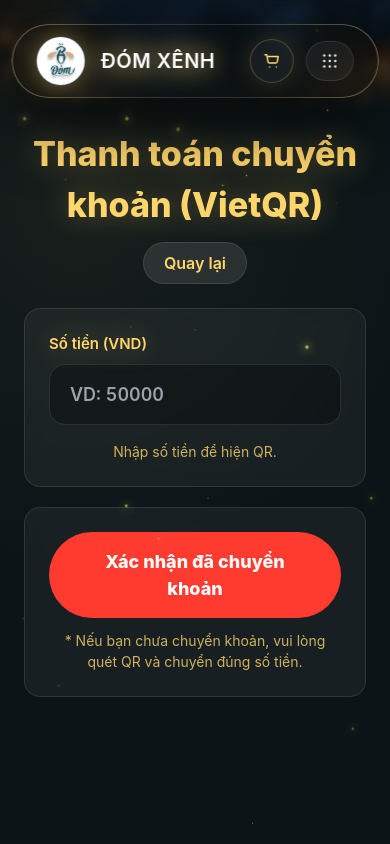
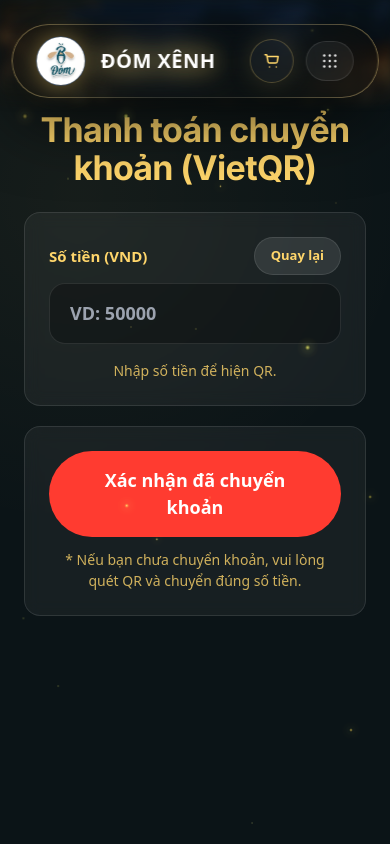
Before and after one commit to domxenh/domxenh.io.vn, a Next.js app: page /checkout in a window 390 px wide. Shown: the top 844 px of the page. Built offline with nearby package versions, Linux system fonts and the light colour scheme.

Commit message:
update v1.4.8

```diff
--- a/app/api/gsheet/route.ts
+++ /dev/null
@@ -1,38 +0,0 @@
-// app/api/gsheet/route.ts
-export const runtime = "nodejs"
-export const dynamic = "force-dynamic"
-
-function bad(status: number, msg: string) {
-  return new Response(msg, { status })
-}
-
-export async function POST(req: Request) {
-  const webhook = process.env.GOOGLE_SHEETS_WEBHOOK_URL
-  const secret = process.env.GSHEET_SECRET
-
-  if (!webhook) return bad(500, "Missing GOOGLE_SHEETS_WEBHOOK_URL")
-  if (!secret) return bad(500, "Missing GSHEET_SECRET")
-
-  // Chỉ cho server gọi (nếu muốn dùng): yêu cầu header secret
-  const s = req.headers.get("x-domxenh-secret")
-  if (s !== secret) return bad(401, "Unauthorized")
-
-  const raw = await req.text()
-  if (raw.length > 20_000) return bad(413, "Payload too large")
-
-  let body: any
-  try {
-    body = JSON.parse(raw)
-  } catch {
-    return bad(400, "Invalid JSON")
-  }
-
-  const res = await fetch(webhook, {
-    method: "POST",
-    headers: { "Content-Type": "application/json" },
-    body: JSON.stringify(body),
-    cache: "no-store",
-  })
-  const text = await res.text().catch(() => "")
-  return new Response(text || "OK", { status: res.status })
-}
--- a/app/checkout/CheckoutClient.tsx
+++ b/app/checkout/CheckoutClient.tsx
@@ -3,14 +3,13 @@
 
 /**
  * TÓM TẮT (VN):
- * - Trang VietQR nhận query ?amount=...
- * - CHỈNH:
- *   + Hỗ trợ ?mode=deposit để hiển thị đặt cọc 50k.
- *   + Thêm nút "Tôi đã chuyển cọc" => gửi eventType=deposit_confirm lên Sheet.
- *   + Vẫn giữ flow chuyển khoản toàn bộ (mode thường) có nút "Xác nhận đã chuyển khoản".
+ * - Title VietQR dùng font Apple-like (dx-title-apple) để chữ Việt đẹp, không lỗi dấu.
+ * - Nút "Quay lại" chuyển xuống cùng hàng với "Số tiền (VND)" (render trong VietQR).
+ * - Không thay logic thanh toán/confirm; chỉ chỉnh UI.
  *
  * NƠI CHỈNH:
- * - Thêm confirmDepositPaid() + UI Apple modal cảm ơn trong mode=deposit
+ * - <h1> đổi class sang dx-title-apple + bỏ glow nặng
+ * - <VietQR /> truyền onBack
  */
 
 import { useMemo, useState } from "react"
@@ -53,7 +52,9 @@
   const k = "domxenh_orderid_v1"
   const old = localStorage.getItem(k)
   if (old) return old
-  const id = (crypto?.randomUUID?.() || `oid_${Date.now()}_${Math.random().toString(16).slice(2)}`)
+  const id =
+    (crypto?.randomUUID?.() ||
+      `oid_${Date.now()}_${Math.random().toString(16).slice(2)}`) as string
   localStorage.setItem(k, id)
   return id
 }
@@ -65,22 +66,18 @@
 
   const mode = useMemo(() => (sp.get("mode") || "").trim(), [sp])
   const isDeposit = mode === "deposit"
+  const totalAmount = useMemo(() => toInt(sp.get("total") || "0"), [sp])
 
-  // (optional) totalAmount đính kèm nếu bạn muốn hiển thị/ghi sheet
-  const totalAmount = useMemo(() => toInt(sp.get("total") || "0"), [sp])
+  const [depositConfirmSending, setDepositConfirmSending] = useState(false)
+  const [depositConfirmError, setDepositConfirmError] = useState("")
+  const [depositThanks, setDepositThanks] = useState(false)
 
   const [isSending, setIsSending] = useState(false)
   const [showThanks, setShowThanks] = useState(false)
   const [sendError, setSendError] = useState<string>("")
 
-  // ✅ CHỈNH: confirm cọc
-  const [depositConfirmSending, setDepositConfirmSending] = useState(false)
-  const [depositConfirmError, setDepositConfirmError] = useState("")
-  const [depositThanks, setDepositThanks] = useState(false)
-
   async function confirmTransfer() {
     setSendError("")
-
     const now = Date.now()
     const last = Number(localStorage.getItem(LAST_SENT_KEY) || 0)
     if (now - last < 60_000) {
@@ -121,12 +118,10 @@
         headers: { "Content-Type": "application/json" },
         body: JSON.stringify(payload),
       })
-
       if (!res.ok) {
         const t = await res.text().catch(() => "")
         throw new Error(t || `Lỗi gửi dữ liệu (${res.status})`)
       }
-
       setShowThanks(true)
     } catch (e: any) {
       setSendError(e?.message || "Gửi dữ liệu thất bại")
@@ -135,10 +130,8 @@
     }
   }
 
-  // ✅ CHỈNH: khách bấm "Tôi đã chuyển cọc" => gửi eventType=deposit_confirm
   async function confirmDepositPaid() {
     setDepositConfirmError("")
-
     const now = Date.now()
     const last = Number(localStorage.getItem(LAST_SENT_KEY) || 0)
     if (now - last < 60_000) {
@@ -160,7 +153,7 @@
 
     const payload = {
       orderId,
-      eventType: "deposit_confirm", // ✅ CHỈNH
+      eventType: "deposit_confirm",
       paymentMethod: "cod_deposit",
       amount: 50000,
       totalAmount: totalAmount > 0 ? totalAmount : undefined,
@@ -180,12 +173,10 @@
         headers: { "Content-Type": "application/json" },
         body: JSON.stringify(payload),
       })
-
       if (!res.ok && res.status !== 409) {
         const t = await res.text().catch(() => "")
         throw new Error(t || `Lỗi gửi dữ liệu (${res.status})`)
       }
-
       setDepositThanks(true)
     } catch (e: any) {
       setDepositConfirmError(e?.message || "Gửi xác nhận cọc thất bại")
@@ -195,23 +186,17 @@
   }
 
   return (
-    <main className="max-w-4xl mx-auto px-6 pt-32 pb-28">
-      <div className="grid place-items-center text-center gap-3">
-        <h1 className="text-[34px] font-extrabold text-[#FFD66B] drop-shadow-[0_0_14px_rgba(255,214,107,0.35)]">
+    <main className="max-w-4xl mx-auto px-6 pt-28 pb-28">
+      <div className="grid place-items-center text-center gap-2">
+        {/* ✅ CHỈNH: đúng vibe Apple, chữ Việt nét */}
+        <h1 className="dx-title-apple text-[34px] text-[#FFD66B]">
           {isDeposit ? "Đặt cọc 50.000đ (VietQR)" : "Thanh toán chuyển khoản (VietQR)"}
         </h1>
-
-        <button
-          type="button"
-          onClick={() => router.back()}
-          className="rounded-full px-5 py-2 font-semibold text-[#FFD66B] bg-white/10 border border-white/10 active:opacity-80"
-        >
-          Quay lại
-        </button>
       </div>
 
       <div className="mt-6 rounded-2xl border border-white/10 bg-white/5 backdrop-blur px-6 py-6">
-        <VietQR initialAmount={amount} />
+        {/* ✅ CHỈNH: nút Quay lại nằm cùng hàng với Số tiền (VND) */}
+        <VietQR initialAmount={amount} onBack={() => router.back()} />
       </div>
 
       {isDeposit ? (
@@ -235,7 +220,6 @@
               Quay về Thanh toán
             </button>
 
-            {/* ✅ CHỈNH: nút xác nhận cọc */}
             <button
               type="button"
               onClick={confirmDepositPaid}
@@ -267,13 +251,10 @@
             * Nếu bạn chưa chuyển khoản, vui lòng quét QR và chuyển đúng số tiền.
           </div>
 
-          {sendError ? (
-            <div className="text-[#FF6B5E] text-sm font-semibold">Lỗi: {sendError}</div>
-          ) : null}
+          {sendError ? <div className="text-[#FF6B5E] text-sm font-semibold">Lỗi: {sendError}</div> : null}
         </div>
       )}
 
-      {/* Apple modal thanks (bank) */}
       {showThanks ? (
         <div className="fixed inset-0 z-[80] bg-black/50 backdrop-blur-sm grid place-items-center px-4">
           <div className="w-full max-w-[420px] rounded-[28px] border border-white/10 bg-[#0b0f12]/90 shadow-[0_30px_90px_rgba(0,0,0,0.6)] px-6 py-6 text-center">
@@ -281,9 +262,7 @@
               <span aria-hidden className="text-[#34C759] text-2xl">✓</span>
             </div>
 
-            <div className="mt-4 text-[#FFD66B] text-[22px] font-extrabold">
-              Cảm ơn bạn đã đặt hàng!
-            </div>
+            <div className="mt-4 text-[#FFD66B] text-[22px] font-extrabold">Cảm ơn bạn đã đặt hàng!</div>
             <div className="mt-2 text-white/70 text-[14px] leading-6">
               Shop đã nhận xác nhận chuyển khoản của bạn.
               <br />
@@ -313,7 +292,6 @@
         </div>
       ) : null}
 
-      {/* ✅ CHỈNH: Apple modal thanks (deposit confirm) */}
       {depositThanks ? (
         <div className="fixed inset-0 z-[85] bg-black/50 backdrop-blur-sm grid place-items-center px-4">
           <div className="w-full max-w-[420px] rounded-[28px] border border-white/10 bg-[#0b0f12]/90 shadow-[0_30px_90px_rgba(0,0,0,0.6)] px-6 py-6 text-center">
@@ -321,9 +299,7 @@
               <span aria-hidden className="text-[#34C759] text-2xl">✓</span>
             </div>
 
-            <div className="mt-4 text-[#FFD66B] text-[22px] font-extrabold">
-              Shop đã nhận xác nhận cọc!
-            </div>
+            <div className="mt-4 text-[#FFD66B] text-[22px] font-extrabold">Shop đã nhận xác nhận cọc!</div>
             <div className="mt-2 text-white/70 text-[14px] leading-6">
               Shop sẽ kiểm tra giao dịch và đi đơn sớm nhất.
               <br />
--- a/app/globals.css
+++ b/app/globals.css
@@ -1,10 +1,14 @@
-/* Code 4 - app/globals.css
+/* app/globals.css
 TÓM TẮT (VN):
-- Giữ nguyên Dark Luxury palette + hover glow cũ.
-- Thêm:
-  + .apple-folder: khung danh mục kiểu folder iOS (glass blur, bo tròn, có chiều sâu).
-  + .badge-sale: banner SALE (đỏ/cam kiểu Apple).
-  + Tối ưu nhẹ .product-card khi nằm trong .apple-folder.
+- Giữ nền Dark Luxury + các class hiện có.
+- CHỈNH: Typography kiểu Apple, chữ Việt đẹp:
+  + Tạo font stack: ưu tiên SF Pro (iOS/macOS), fallback Inter/Be Vietnam Pro.
+  + Thêm .dx-title-apple dùng cho heading (giảm glow, tracking Apple, nét chữ rõ).
+  + Không phá layout/tính năng cũ.
+
+NƠI CHỈNH:
+- Khối :root --font-sans
+- Khối .dx-title-apple (dùng cho title VietQR)
 */
 
 /* stylelint-disable-next-line at-rule-no-unknown */
@@ -14,121 +18,88 @@
 /* stylelint-disable-next-line at-rule-no-unknown */
 @tailwind utilities;
 
-/*
-====================================================
-CODE: DARK LUXURY – ĐÓM XÊNH OFFICIAL PALETTE
-====================================================
-*/
-
-/* ===== BACKGROUND CHÍNH ===== */
-
-/* HERO GLOW LIGHT EFFECT */
-.hero-glow {
-  background: radial-gradient(
-    circle at 50% 30%,
-    rgba(255, 214, 107, 0.08),
-    transparent 50%
-  );
+/* ===== FONT STACK (Apple-like + VN) ===== */
+/* ✅ CHỈNH: dùng biến font từ next/font (layout.tsx đã set --font-inter --font-bevn) */
+:root{
+  --font-sans: ui-sans-serif, system-ui, -apple-system, BlinkMacSystemFont,
+    "SF Pro Display","SF Pro Text",
+    var(--font-inter), var(--font-bevn),
+    "Segoe UI", Roboto, Helvetica, Arial,
+    "Apple Color Emoji","Segoe UI Emoji";
 }
 
-body {
-  background: radial-gradient(
-      circle at 20% 20%,
-      rgba(255, 214, 107, 0.05),
-      transparent 40%
-    ),
+html{
+  font-family: var(--font-sans);
+  -webkit-font-smoothing: antialiased;
+  -moz-osx-font-smoothing: grayscale;
+  text-rendering: optimizeLegibility;
+}
+
+*{ box-sizing: border-box; }
+
+html, body{
+  width: 100%;
+  max-width: 100%;
+  overflow-x: hidden;
+}
+
+body{
+  background:
+    radial-gradient(circle at 20% 20%, rgba(255, 214, 107, 0.05), transparent 40%),
     #0B1417;
-
   color: #FFFFFF;
-  font-family: -apple-system, BlinkMacSystemFont, "SF Pro Display", sans-serif;
+  font-family: var(--font-sans);
 }
 
 /* ===== SECTION XEN KẼ ===== */
-
-.section-dark {
+.section-dark{
   background: #0B1417;
   padding: 100px 0;
 }
-
-.section-alt {
+.section-alt{
   background: #0F1F23;
   padding: 100px 0;
 }
 
 /* ===== CARD SẢN PHẨM ===== */
-
-.product-card {
-  background: #13262B;
-  border: 1px solid rgba(255, 255, 255, 0.05);
-  border-radius: 20px;
-  padding: 28px;
-  transition: all 0.4s ease;
-  box-shadow: 0 25px 60px rgba(0, 0, 0, 0.5);
+.product-card{
+  position: relative;
+  background: linear-gradient(180deg, rgba(255,255,255,0.06), rgba(255,255,255,0.03));
+  border: 1px solid rgba(255, 214, 107, 0.15);
+  border-radius: 22px;
+  overflow: hidden;
+  box-shadow: 0 10px 28px rgba(0,0,0,0.35);
+  transition: transform 180ms ease, box-shadow 180ms ease, border-color 180ms ease;
+}
+.product-card:hover{
+  transform: translateY(-2px);
+  border-color: rgba(255, 214, 107, 0.35);
+  box-shadow: 0 14px 36px rgba(0,0,0,0.48);
+}
+@media (prefers-reduced-motion: reduce){
+  .product-card, .product-card:hover{
+    transition: none;
+    transform: none;
+  }
 }
 
-.product-card:hover {
-  box-shadow: 0 0 30px rgba(255, 214, 107, 0.25),
-    0 25px 60px rgba(0, 0, 0, 0.6);
-  transform: translateY(-6px);
+/* ===== BADGE SALE / HOT ===== */
+.badge-sale{
+  position: absolute;
+  left: 10px;
+  bottom: 10px;
+  padding: 6px 10px;
+  border-radius: 999px;
+  background: linear-gradient(135deg, #ff3b30, #ff9500);
+  color: #fff;
+  font-weight: 700;
+  font-size: 12px;
+  letter-spacing: 0.02em;
+  box-shadow: 0 10px 18px rgba(0,0,0,0.35);
+  z-index: 2;
 }
 
-/* ===== IMAGE GLOW ===== */
-
-.product-card img {
-  transition: all 0.4s ease;
-}
-
-.product-card img:hover {
-  filter: drop-shadow(0 0 15px rgba(255, 214, 107, 0.4));
-}
-
-/* ===== TEXT SYSTEM ===== */
-
-.heading {
-  color: #FFFFFF;
-}
-
-.text-sub {
-  color: #A8C0C4;
-}
-
-.text-muted {
-  color: #6E8B8D;
-}
-
-.price {
-  color: #FFD66B;
-  font-weight: 600;
-}
-
-/* ===== BUTTON BRAND ===== */
-
-.btn-brand {
-  background: linear-gradient(135deg, #0F5C63, #1B7F6A);
-  color: white;
-  padding: 12px 26px;
-  border-radius: 999px;
-
-  /* ✅ CHỈNH: khôi phục “khung” nút Chi Tiết như bản cũ (viền + chiều sâu) */
-  border: 1px solid rgba(255, 214, 107, 0.35);
-  box-shadow:
-    0 10px 22px rgba(0, 0, 0, 0.35),
-    inset 0 0 0 1px rgba(255, 255, 255, 0.08);
-
-  transition: all 0.3s ease;
-}
-
-.btn-brand:hover {
-  opacity: 0.9;
-  transform: translateY(-2px);
-
-  /* ✅ CHỈNH: hover rõ khung hơn */
-  border-color: rgba(255, 214, 107, 0.55);
-}
-
-/* ===== BADGE HOT ===== */
-
-.badge-hot {
+.badge-hot{
   background: #F4C430;
   color: #0B1417;
   padding: 4px 10px;
@@ -136,156 +107,61 @@
   border-radius: 999px;
 }
 
-/* ===== BADGE SALE (mới) ===== */
-
-.badge-sale {
-  background: linear-gradient(135deg, #FF3B30, #FF9500);
-  color: #FFFFFF;
-  padding: 4px 10px;
-  font-size: 12px;
-  border-radius: 999px;
-  box-shadow: 0 0 18px rgba(255, 59, 48, 0.35);
+/* ===== APPLE FOLDER ===== */
+.apple-folder{
+  position: relative;
+  border-radius: 26px;
+  border: 1px solid rgba(255, 214, 107, 0.18);
+  background: rgba(255,255,255,0.05);
+  backdrop-filter: blur(10px);
+  -webkit-backdrop-filter: blur(10px);
+  box-shadow: 0 18px 45px rgba(0,0,0,0.35);
+  overflow: hidden;
+}
+@media (max-width: 768px){
+  .apple-folder{ backdrop-filter: none; }
 }
 
-/* ===== APPLE FOLDER CONTAINER (mới) =====
-   - Dùng cho 3 danh mục trên trang chủ
-   - Vibe giống folder iOS: bo tròn, glass blur, có chiều sâu
-*/
-
-.apple-folder {
-  background:
-    radial-gradient(circle at 50% 0%, rgba(255, 214, 107, 0.12), transparent 55%),
-    rgba(255, 255, 255, 0.06);
-
-  backdrop-filter: blur(26px);
-  border: 1px solid rgba(255, 255, 255, 0.14);
-  border-radius: 44px;
-  padding: 32px;
-
+/* ===== BUTTON BRAND ===== */
+.btn-brand{
+  background: linear-gradient(135deg, #0F5C63, #1B7F6A);
+  color: white;
+  padding: 12px 26px;
+  border-radius: 999px;
+  border: 1px solid rgba(255, 214, 107, 0.35);
   box-shadow:
-    0 60px 160px rgba(0, 0, 0, 0.75),
-    inset 0 1px 0 rgba(255, 255, 255, 0.08);
+    0 10px 22px rgba(0,0,0,0.35),
+    inset 0 0 0 1px rgba(255,255,255,0.08);
+  transition: all 0.3s ease;
+}
+.btn-brand:hover{
+  opacity: 0.9;
+  transform: translateY(-2px);
+  border-color: rgba(255, 214, 107, 0.55);
 }
 
-/* Nhẹ tay hơn cho card khi nằm trong folder để giống iOS grid */
-/* FIX: giảm khoảng trống đáy card trong folder */
-.apple-folder .product-card {
-  border-radius: 28px;
+/* ===== MISC ===== */
+a{ color: inherit; text-decoration: none; }
+img{ display:block; max-width:100%; height:auto; }
+html{ -webkit-text-size-adjust: 100%; }
 
-  /* CHỈNH Ở ĐÂY:
-     - top/right/left giữ 22px
-     - bottom giảm còn 12px để không bị “độn” dưới nút
-  */
-  padding: 22px 22px 12px 22px;
-}
+/* ===== APPLE TYPO (FIX title VietQR + chữ Việt đẹp) =====
+   ✅ CHỈNH: đúng vibe Apple:
+   - Ưu tiên Inter (Apple-like) + fallback BeVN
+   - Weight 700, tracking âm nhẹ, line-height gọn
+   - Bỏ glow nặng để chữ sắc và sang
+*/
+.dx-title-apple{
+  font-family: var(--font-inter), var(--font-bevn),
+    ui-sans-serif, system-ui, -apple-system, BlinkMacSystemFont,
+    "SF Pro Display","SF Pro Text","Segoe UI", Roboto, Helvetica, Arial;
 
-/* End code 4 */
-/* Folder LỚN */
-.folder-wrap {
-  background:
-    radial-gradient(circle at 50% 0%, rgba(255, 214, 107, 0.12), transparent 55%),
-    rgba(255, 255, 255, 0.06);
-  backdrop-filter: blur(22px);
-  border: 1px solid rgba(255, 255, 255, 0.14);
-  border-radius: 44px;
-  padding: 32px;
-  box-shadow:
-    0 60px 160px rgba(0, 0, 0, 0.75),
-    inset 0 1px 0 rgba(255, 255, 255, 0.08);
-}
-
-.folder-header {
-  display: flex;
-  justify-content: space-between;
-  align-items: end;
-  gap: 16px;
-  margin-bottom: 28px;
-}
-
-.folder-title {
-  font-size: 28px;
   font-weight: 700;
-  color: #fff;
-}
-
-.folder-sub {
-  margin-top: 6px;
-  color: #A8C0C4;
-}
-
-/* Badge SALE */
-/* (đã khai báo ở trên) */
-
-/* hide horizontal scrollbar for title scroller */
-.hide-scrollbar::-webkit-scrollbar {
-  display: none;
-}
-
-/* ===== Responsive text + Safe-area ===== */
-html { -webkit-text-size-adjust: 100%; }
-
-/* ==========================================
-   FIX SCROLL OFFSET FOR FIXED HEADER
-   Click menu (#products / #cat-*) sẽ trỏ đúng đầu section
-========================================== */
-.scroll-mt-header{
-  scroll-margin-top: 96px; /* desktop */
-}
-
-@media (max-width: 768px){
-  .scroll-mt-header{
-    scroll-margin-top: 78px; /* mobile */
-  }
-}
-
-/* ===== Fade-in (CSS + IntersectionObserver) ===== */
-.dx-fadein{
-  opacity: 0;
-  transform: translate3d(0, 18px, 0);
-  transition: opacity .45s ease, transform .55s cubic-bezier(.2,.8,.2,1);
-  will-change: opacity, transform;
-}
-.dx-fadein.is-in{
-  opacity: 1;
-  transform: translate3d(0, 0, 0);
-}
-
-/* ===== Hero CSS animations (thay framer-motion) ===== */
-.dx-hero-fade{ animation: dxHeroFade .6s ease both; }
-
-.dx-anim-up{
-  opacity: 0;
-  transform: translate3d(0, 22px, 0);
-  animation: dxUp .9s cubic-bezier(.2,.8,.2,1) both;
-}
-
-.dx-cta{
-  animation: dxUp .9s cubic-bezier(.2,.8,.2,1) both, dxPulse 1.6s ease-in-out 1.4s infinite;
-}
-.dx-cta:hover{ transform: translate3d(0,0,0) scale(1.08); }
-.dx-cta:active{ transform: translate3d(0,0,0) scale(.96); }
-
-.dx-cta::after{
-  content: "";
-  position: absolute;
-  inset: 0;
-  background: linear-gradient(110deg, transparent 0%, rgba(255,255,255,0.22) 45%, transparent 80%);
-  transform: translateX(-120%);
-  animation: dxShine 3.6s linear infinite;
-  pointer-events: none;
-}
-
-@keyframes dxHeroFade{ from{opacity:0} to{opacity:1} }
-@keyframes dxUp{ from{ opacity:0; transform: translate3d(0, 22px, 0);} to{ opacity:1; transform: translate3d(0, 0, 0);} }
-@keyframes dxPulse{ 0%,100%{ transform: translate3d(0,0,0) scale(1);} 50%{ transform: translate3d(0,0,0) scale(1.06);} }
-@keyframes dxShine{ from{ transform: translateX(-120%);} to{ transform: translateX(120%);} }
-
-/* Mobile: giảm/loại blur để mượt hơn */
-@media (max-width: 768px){
-  .apple-folder,
-  .folder-wrap{
-    backdrop-filter: none;
-  }
+  letter-spacing: -0.02em;
+  line-height: 1.12;
+  text-rendering: geometricPrecision;
+  -webkit-font-smoothing: antialiased;
+  -moz-osx-font-smoothing: grayscale;
 }
 
 /* // end code */
--- a/components/VietQR.tsx
+++ b/components/VietQR.tsx
@@ -1,13 +1,41 @@
-// app/components/VietQR.tsx
+// components/VietQR.tsx
 "use client"
+
+/**
+ * TÓM TẮT (VN):
+ * - Nút "Quay lại" đặt cùng hàng với "Số tiền (VND)" ở góc phải.
+ * - "Nội dung chuyển tiền" mặc định = mã đơn hàng (orderId) dùng chung cho:
+ *   + Chuyển khoản
+ *   + Đặt cọc
+ *
+ * NƠI CHỈNH:
+ * - Props thêm onBack
+ * - Label đổi flex justify-between
+ * - memoFinal = memo || orderId
+ */
 
 import { useEffect, useMemo, useState } from "react"
 
-const BANK_BIN = "970422" // MB Bank
+const BANK_BIN = "970422"
 const ACCOUNT_NO = "19089599999999"
 const ACCOUNT_NAME = "Hoàng Minh Quang"
-const TEMPLATE = "compact2" // compact2/compact/qr_only/print
-const DEFAULT_MEMO = "Chuyển khoản qua QR"
+const TEMPLATE = "compact2"
+const DEFAULT_MEMO = ""
+
+function getOrCreateOrderId(): string {
+  const k = "domxenh_orderid_v1"
+  try {
+    const old = localStorage.getItem(k)
+    if (old && old.trim()) return old.trim()
+    const id =
+      (crypto?.randomUUID?.() ||
+        `oid_${Date.now()}_${Math.random().toString(16).slice(2)}`) as string
+    localStorage.setItem(k, id)
+    return id
+  } catch {
+    return `oid_${Date.now()}_${Math.random().toString(16).slice(2)}`
+  }
+}
 
 function buildVietQrImgUrl(amount: number, memo: string) {
   const addInfo = encodeURIComponent(memo)
@@ -19,32 +47,58 @@
   initialAmount?: number
   memo?: string
   autoFocus?: boolean
+  onBack?: () => void
 }
 
-export default function VietQR({ initialAmount = 0, memo = DEFAULT_MEMO, autoFocus }: Props) {
+export default function VietQR({ initialAmount = 0, memo = DEFAULT_MEMO, autoFocus, onBack }: Props) {
   const [amountInput, setAmountInput] = useState<string>("")
+  const [orderIdMemo, setOrderIdMemo] = useState<string>("")
 
   useEffect(() => {
     if (initialAmount > 0) setAmountInput(String(Math.round(initialAmount)))
     else setAmountInput("")
   }, [initialAmount])
 
+  useEffect(() => {
+    setOrderIdMemo((prev) => prev || getOrCreateOrderId())
+  }, [])
+
   const amount = useMemo(() => {
     const n = parseInt(amountInput || "0", 10)
     return Number.isFinite(n) ? Math.max(0, n) : 0
   }, [amountInput])
 
+  const memoFinal = useMemo(() => {
+    const m = (memo || "").trim()
+    if (m) return m
+    return (orderIdMemo || "").trim() || "DONHANG"
+  }, [memo, orderIdMemo])
+
   const qrUrl = useMemo(() => {
     if (amount <= 0) return ""
-    return buildVietQrImgUrl(amount, memo)
-  }, [amount, memo])
+    return buildVietQrImgUrl(amount, memoFinal)
+  }, [amount, memoFinal])
 
   return (
     <div className="grid gap-4 place-items-center text-center">
       <label className="grid gap-2 w-full max-w-[520px] text-left">
-        <span className="text-[#FFD66B] font-semibold text-[15px] drop-shadow-[0_0_12px_rgba(255,214,107,0.35)]">
-          Số tiền (VND)
-        </span>
+        {/* ✅ CHỈNH: cùng hàng + góc phải */}
+        <div className="flex items-center justify-between gap-3">
+          <span className="text-[#FFD66B] font-semibold text-[15px]">
+            Số tiền (VND)
+          </span>
+
+          {onBack ? (
+            <button
+              type="button"
+              onClick={onBack}
+              className="rounded-full px-4 py-2 text-[13px] font-semibold text-[#FFD66B] bg-white/10 border border-white/10 hover:bg-white/15 active:opacity-80"
+            >
+              Quay lại
+            </button>
+          ) : null}
+        </div>
+
         <input
           autoFocus={autoFocus}
           inputMode="numeric"
@@ -70,7 +124,7 @@
             decoding="async"
           />
 
-          <div className="w-full max-w-[520px] text-[15px] leading-6 text-[#FFD66B] drop-shadow-[0_0_12px_rgba(255,214,107,0.25)] text-left">
+          <div className="w-full max-w-[520px] text-[15px] leading-6 text-[#FFD66B] text-left">
             <div>
               <b className="text-[#FFE7A8]">Ngân hàng:</b> MB Bank
             </div>
@@ -81,7 +135,7 @@
               <b className="text-[#FFE7A8]">Tên:</b> {ACCOUNT_NAME}
             </div>
             <div>
-              <b className="text-[#FFE7A8]">Nội dung:</b> {memo}
+              <b className="text-[#FFE7A8]">Nội dung:</b> {memoFinal}
             </div>
           </div>
         </>
@@ -91,3 +145,5 @@
     </div>
   )
 }
+
+// end code
```
Also changed, not shown: app/api/confirm-transfer/route.ts (+30 -26 lines).
